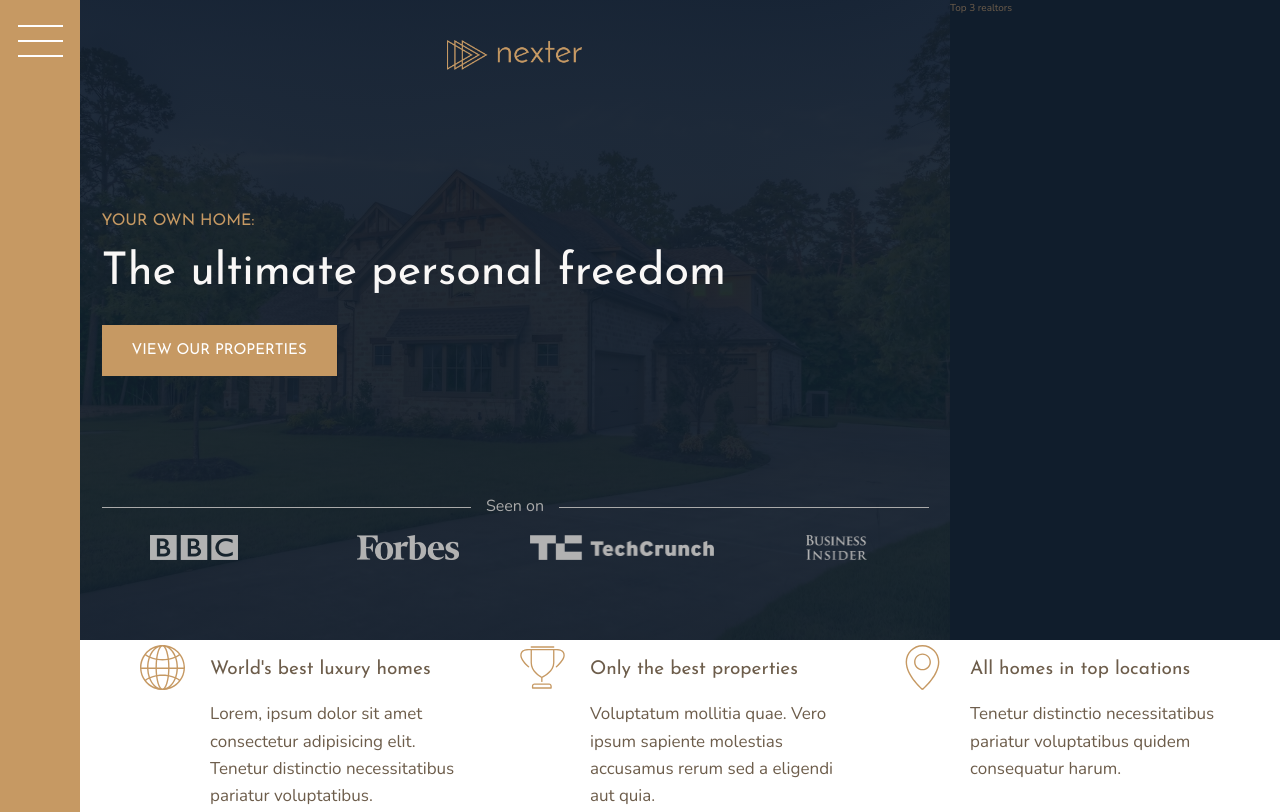
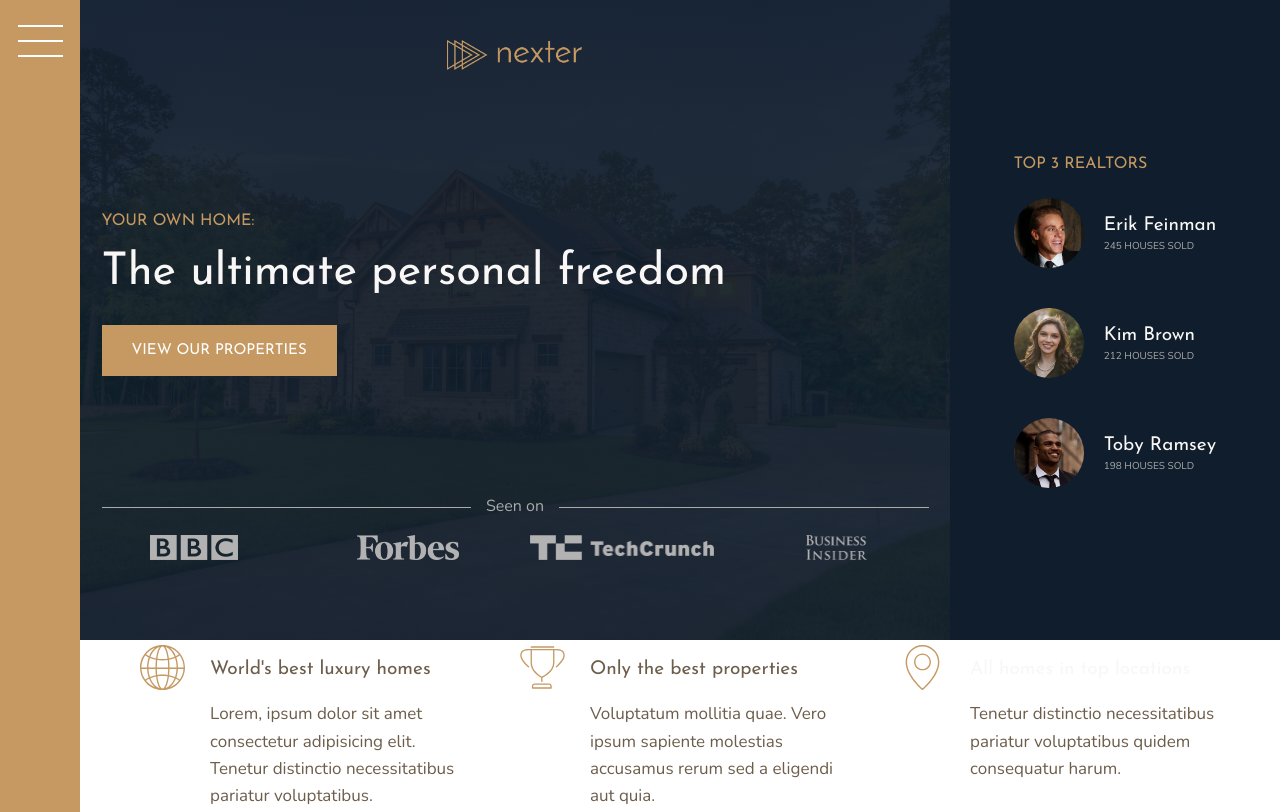
Before and after one commit to aruyamam/advanced-css-course-nexter, a website: page index.html in a window 1280 px wide. Shown: the top 812 px of the page. Drawn offline with nearby package versions, Linux system fonts and the light colour scheme.

Commit message:
Building the Realtors Section

```diff
--- a/index.html
+++ b/index.html
@@ -31,7 +31,26 @@
         </header>
 
         <div class="realtors">
-            Top 3 realtors
+            <div class="heading-3">Top 3 Realtors</div>
+            <div class="realtors__list">
+                <img src="img/realtor-1.jpeg" alt="Realtor 1" class="realtors__img">
+                <div class="realtors__details">
+                    <h4 class="heading-4 heading-4--light">Erik Feinman</h4>
+                    <p class="realtors__sold">245 houses sold</p>
+                </div>
+
+                <img src="img/realtor-2.jpeg" alt="Realtor 2" class="realtors__img">
+                <div class="realtors__details">
+                    <h4 class="heading-4 heading-4--light">Kim Brown</h4>
+                    <p class="realtors__sold">212 houses sold</p>
+                </div>
+
+                <img src="img/realtor-3.jpeg" alt="Realtor 3" class="realtors__img">
+                <div class="realtors__details">
+                    <h4 class="heading-4 heading-4--light">Toby Ramsey</h4>
+                    <p class="realtors__sold">198 houses sold</p>
+                </div>
+            </div>
         </div>
 
         <section class="features">
--- a/sass/_realtors.scss
+++ b/sass/_realtors.scss
@@ -1,4 +1,30 @@
 .realtors {
   background-color: $color-secondary;
-  grid-column: col-start 7 / full-end;
+  grid-column: col-start 7 / full-end;;
+  padding: 3rem;
+
+  display: grid;
+  align-content: center;
+  justify-content: center;
+  grid-row-gap: 2rem;
+
+  &__list {
+    display: grid;
+    grid-template-columns: min-content max-content;
+    grid-column-gap: 2rem;
+    grid-row-gap: 5vh;
+    align-items: center;
+  }
+
+  &__img {
+    width: 7rem;
+    border-radius: 50%;
+    display: block;
+  }
+
+  &__sold {
+    text-transform: uppercase;
+    color: $color-grey-light-2;
+    margin-top: -3px;
+  }
 }
--- a/sass/_typography.scss
+++ b/sass/_typography.scss
@@ -37,11 +37,11 @@
   font-size: 1.9rem;
 
   &--light {
-    color: 4$color-grey-light-1;
+    color: $color-grey-light-1;
   }
 
   &--dark {
-    color: 4$color-grey-light-1;
+    color: $color-grey-light-1;
   }
 }
 
```
Also changed, not shown: css/style.css.
